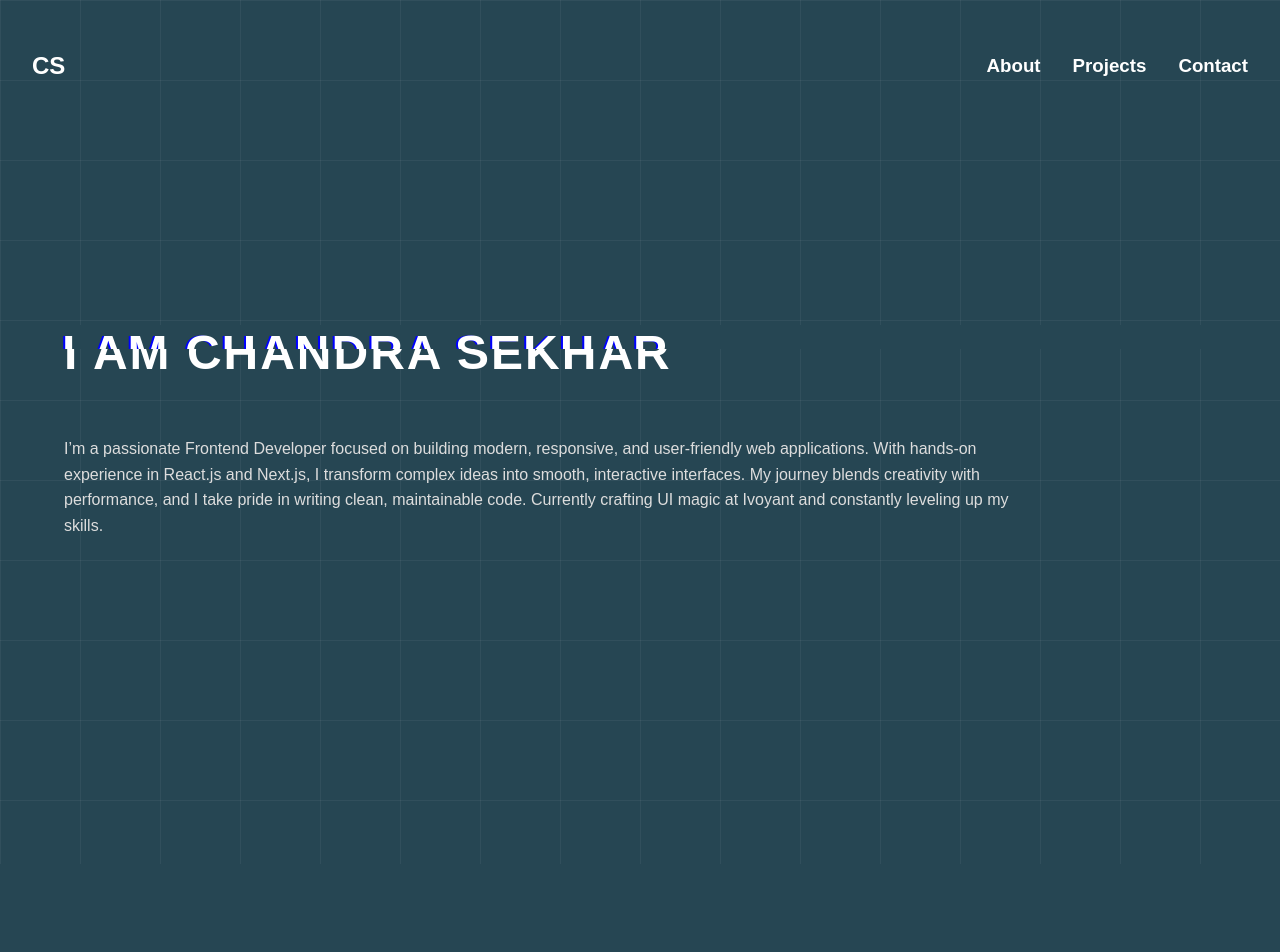
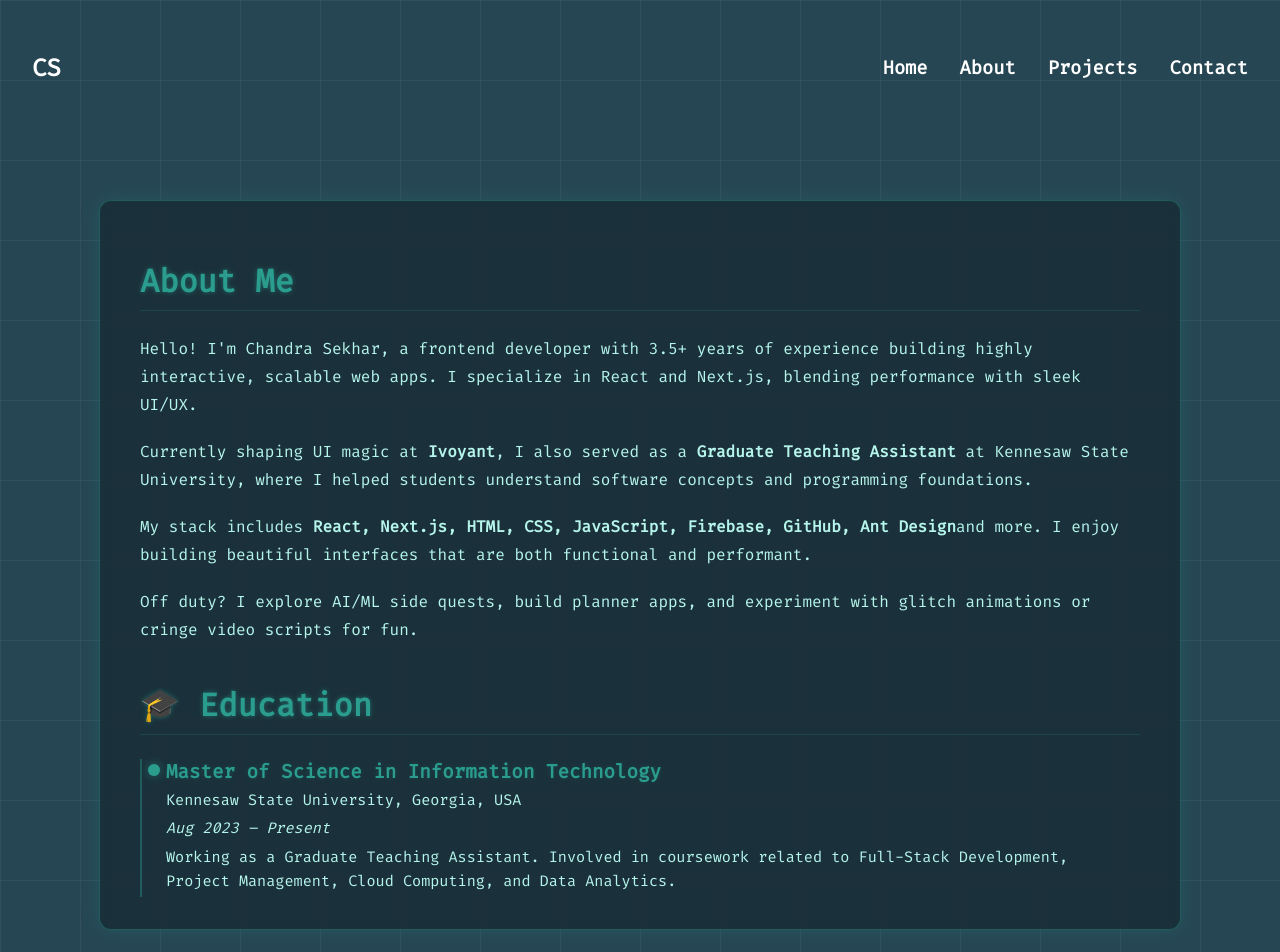
Before and after one commit to chandu034/codespaces-react, a React (Vite) app: page /about in a window 1280 px wide. Shown: the top 952 px of the page. Before the commit the page ends 864 px from the top, so only its background shows below. Built offline with nearby package versions, Linux system fonts and the light colour scheme.

Commit message:
about and new look

```diff
--- a/index.html
+++ b/index.html
@@ -2,6 +2,7 @@
 <html lang="en">
   <head>
     <meta charset="utf-8" />
+    <link href="https://fonts.googleapis.com/css2?family=Fira+Code&display=swap" rel="stylesheet">
     <link rel="icon" href="/favicon.ico" />
     <meta name="viewport" content="width=device-width, initial-scale=1" />
     <meta name="theme-color" content="#000000" />
--- a/package.json
+++ b/package.json
@@ -8,6 +8,7 @@
     "@testing-library/user-event": "^14.4.3",
     "react": "^18.2.0",
     "react-dom": "^18.2.0",
+    "react-router-dom": "^7.5.2",
     "web-vitals": "^3.1.0"
   },
   "overrides": {
--- a/src/App.css
+++ b/src/App.css
@@ -7,8 +7,9 @@ body {
     linear-gradient(rgba(255, 255, 255, 0.05) 1px, transparent 1px),
     linear-gradient(90deg, rgba(255, 255, 255, 0.05) 1px, transparent 1px);
   background-size: 80px 80px;
-  font-family: 'Arial', sans-serif;
+  font-family: 'Fira Code', monospace;
   color: white;
+  cursor: url('/glitch-cursor.svg') 4 4, auto;
 }
 
 /* Main Layout */
@@ -36,6 +37,15 @@ body {
   transition: color 0.3s ease;
 }
 
+.nav-links a {
+  color: white;
+  text-decoration: none;
+}
+
+.nav-links a:hover {
+  color: #2a9d8f;
+}
+
 /* Underline Animation Effect */
 .nav-links h3::after {
   content: "";
@@ -48,11 +58,6 @@ body {
   height: 2px;
   background-color: #2a9d8f;
   transition: transform 0.3s ease;
-}
-
-/* Hover Effects */
-.nav-links h3:hover {
-  color: #2a9d8f;
 }
 
 .nav-links h3:hover::after {
@@ -147,4 +152,102 @@ body {
   max-width: 950px;
   line-height: 1.6;
   color: #ddd;
+  font-size: 1.1rem;
 }
+
+.about-section {
+  max-width: 1000px;
+  margin: 6rem auto 2rem auto;
+  padding: 2rem 2.5rem;
+  background: rgba(0, 0, 0, 0.3);
+  border: 1px solid rgba(42, 157, 143, 0.4);
+  border-radius: 12px;
+  backdrop-filter: blur(8px);
+  box-shadow: 0 0 20px rgba(42, 157, 143, 0.2);
+  font-family: 'Fira Code', monospace;
+  animation: hackerSlideIn 0.6s ease-out both;
+  position: relative;
+}
+
+.about-section::before {
+  content: "_";
+  position: absolute;
+  top: 1rem;
+  left: 1rem;
+  color: #2a9d8f;
+  font-size: 1.25rem;
+  animation: blink 1s step-end infinite;
+}
+
+@keyframes blink {
+  50% {
+    opacity: 0;
+  }
+}
+
+@keyframes hackerSlideIn {
+  0% {
+    opacity: 0;
+    transform: translateY(40px) scale(0.95);
+  }
+  100% {
+    opacity: 1;
+    transform: translateY(0) scale(1);
+  }
+}
+
+.about-section h2 {
+  color: #2a9d8f;
+  font-size: 2rem;
+  margin-bottom: 1.5rem;
+  border-bottom: 1px solid rgba(42, 157, 143, 0.2);
+  padding-bottom: 0.5rem;
+  font-weight: 600;
+  text-shadow: 0 0 5px #2a9d8f80;
+}
+
+.about-section p {
+  color: #b5f5ec;
+  font-size: 1rem;
+  line-height: 1.75;
+  margin-bottom: 1.2rem;
+}
+
+.timeline {
+  display: flex;
+  flex-direction: column;
+  gap: 2rem;
+  margin-top: 1rem;
+  border-left: 2px solid rgba(42, 157, 143, 0.4);
+  padding-left: 1.5rem;
+  position: relative;
+}
+
+.timeline-item {
+  position: relative;
+}
+
+.timeline-dot {
+  position: absolute;
+  left: -1.15rem;
+  top: 0.3rem;
+  width: 12px;
+  height: 12px;
+  background-color: #2a9d8f;
+  border-radius: 50%;
+  box-shadow: 0 0 10px #2a9d8f88;
+}
+
+.timeline-content h4 {
+  margin: 0 0 0.2rem;
+  font-size: 1.2rem;
+  color: #2a9d8f;
+  text-shadow: 0 0 5px #2a9d8f33;
+}
+
+.timeline-content p {
+  margin: 0.25rem 0;
+  color: #b5f5ec;
+  font-size: 0.95rem;
+  line-height: 1.6;
+}
--- a/src/App.jsx
+++ b/src/App.jsx
@@ -1,27 +1,37 @@
 import './App.css';
+import { BrowserRouter as Router, Routes, Route, Link } from 'react-router-dom';
+import About from './pages/About';
 
 function App() {
   return (
+    <Router>
       <div className="main-container">
         <nav className="navbar">
           <h1>CS</h1>
           <div className="nav-links">
-          <h3>About</h3>
-          <h3>Projects</h3>
-          <h3>Contact</h3>
+            <h3><Link to="/">Home</Link></h3>
+            <h3><Link to="/about">About</Link></h3>
+            <h3><Link to="/projects">Projects</Link></h3>
+            <h3><Link to="/contact">Contact</Link></h3>
           </div>
         </nav>
 
+        <Routes>
+          <Route path="/" element={
             <section className="hero-section">
               <h1 className="glitch" data-text="I am Chandra Sekhar">
                 I am Chandra Sekhar
               </h1>
-
               <p>
                 I’m a passionate Frontend Developer focused on building modern, responsive, and user-friendly web applications. With hands-on experience in React.js and Next.js, I transform complex ideas into smooth, interactive interfaces. My journey blends creativity with performance, and I take pride in writing clean, maintainable code. Currently crafting UI magic at Ivoyant and constantly leveling up my skills.
               </p>
             </section>
+          } />
+
+          <Route path="/about" element={<About />} />
+        </Routes>
       </div>
+    </Router>
   );
 }
 
--- /dev/null
+++ b/src/pages/About.jsx
@@ -0,0 +1,43 @@
+import React from 'react';
+
+function About() {
+  return (
+    <div className="about-section">
+      <h2>About Me</h2>
+      <p>
+        Hello! I'm Chandra Sekhar, a frontend developer with 3.5+ years of experience building highly interactive,
+        scalable web apps. I specialize in React and Next.js, blending performance with sleek UI/UX.
+      </p>
+      <p>
+        Currently shaping UI magic at <strong>Ivoyant</strong>, I also served as a <strong>Graduate Teaching Assistant</strong> at
+        Kennesaw State University, where I helped students understand software concepts and programming foundations.
+      </p>
+      <p>
+        My stack includes <strong>React, Next.js, HTML, CSS, JavaScript, Firebase, GitHub, Ant Design</strong>
+        and more. I enjoy building beautiful interfaces that are both functional and performant.
+      </p>
+      <p>
+        Off duty? I explore AI/ML side quests, build planner apps, and experiment with glitch animations or cringe
+        video scripts for fun.
+      </p>
+
+      <h2 style={{ marginTop: '2.5rem' }}>🎓 Education</h2>
+      <div className="timeline">
+        <div className="timeline-item">
+          <div className="timeline-dot" />
+          <div className="timeline-content">
+            <h4>Master of Science in Information Technology</h4>
+            <p>Kennesaw State University, Georgia, USA</p>
+            <p><i>Aug 2023 – Present</i></p>
+            <p>
+              Working as a Graduate Teaching Assistant. Involved in coursework related to Full-Stack Development,
+              Project Management, Cloud Computing, and Data Analytics.
+            </p>
+          </div>
+        </div>
+      </div>
+    </div>
+  );
+}
+
+export default About;
```
Also changed, not shown: public/glitch-cursor.svg (added), 1 other file (tests, documents, lock files or other folders). Lines whose indentation alone changed are shown as unchanged.
